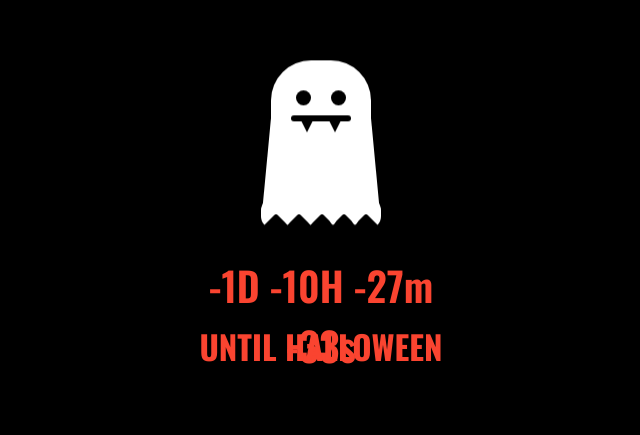
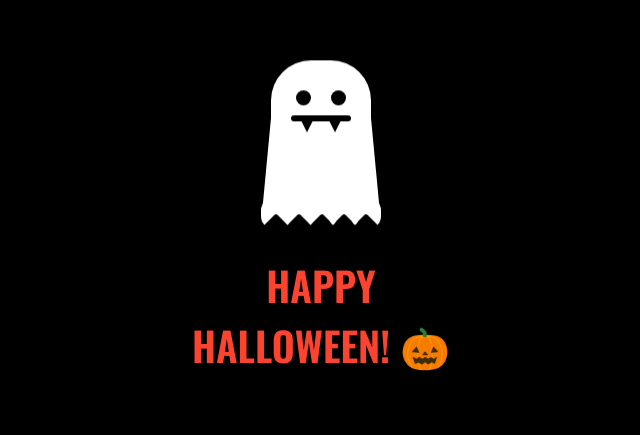
Before and after one commit to ingride/halloween-countdown, a plain HTML site: page index.html in a window 1280 px wide. Shown: the part 133-568 px from the top of the page, without its empty margins (319-959 px from the left). Drawn offline with nearby package versions, Linux system fonts and the light colour scheme.

Commit message:
fix equality checks 🤦🏻‍♀️

```diff
--- a/index.html
+++ b/index.html
@@ -25,7 +25,5 @@
     <div id="rag-5"></div>
   </div>
   <div id="counter"></div>
-  <div id="content">
-    <h2>UNTIL HALLOWEEN</h2>
-  </div>
+  <div id="content"></div>
 </html>
--- a/js/halloween.js
+++ b/js/halloween.js
@@ -3,9 +3,9 @@ var halloweenMonth = 10;
 
 var x = setInterval(function () {
   var now = new Date();
-  if (now.getMonth() == halloweenMonth - 1 && now.getDate == halloweenDay) {
-    document.getElementById("counter").innerHTML = "HAPPY HALLOWEEN";
-    document.getElementById("content").innerHTML = "🎃";
+  if (now.getMonth() === halloweenMonth - 1 && now.getDate() === halloweenDay) {
+    document.getElementById("counter").innerHTML = "HAPPY HALLOWEEN! 🎃";
+    document.getElementById("content").innerHTML = "";
   }
   else {
     var halloweenYear = now.getFullYear();
@@ -20,7 +20,8 @@ var x = setInterval(function () {
     var minutes = Math.floor((distance % (1000 * 60 * 60)) / (1000 * 60));
     var seconds = Math.floor((distance % (1000 * 60)) / 1000);
 
-    document.getElementById("counter").innerHTML = days + "D " + hours + "H "
+    document.getElementById("counter").innerHTML = days + "d " + hours + "h "
       + minutes + "m " + seconds + "s ";
+    document.getElementById("content").innerHTML = "<h2>UNTIL HALLOWEEN</h2>";
   }
 }, 1000);
```
